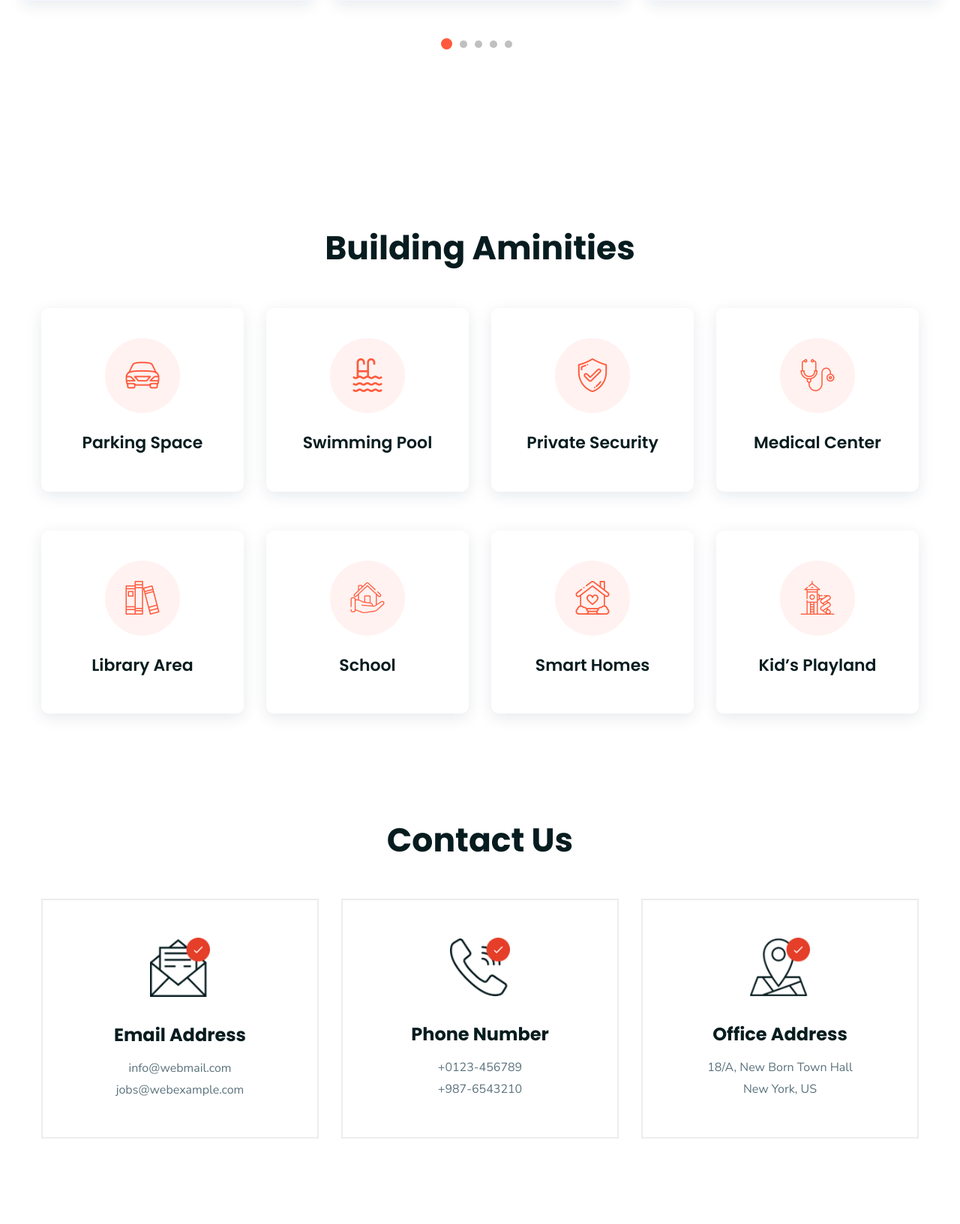
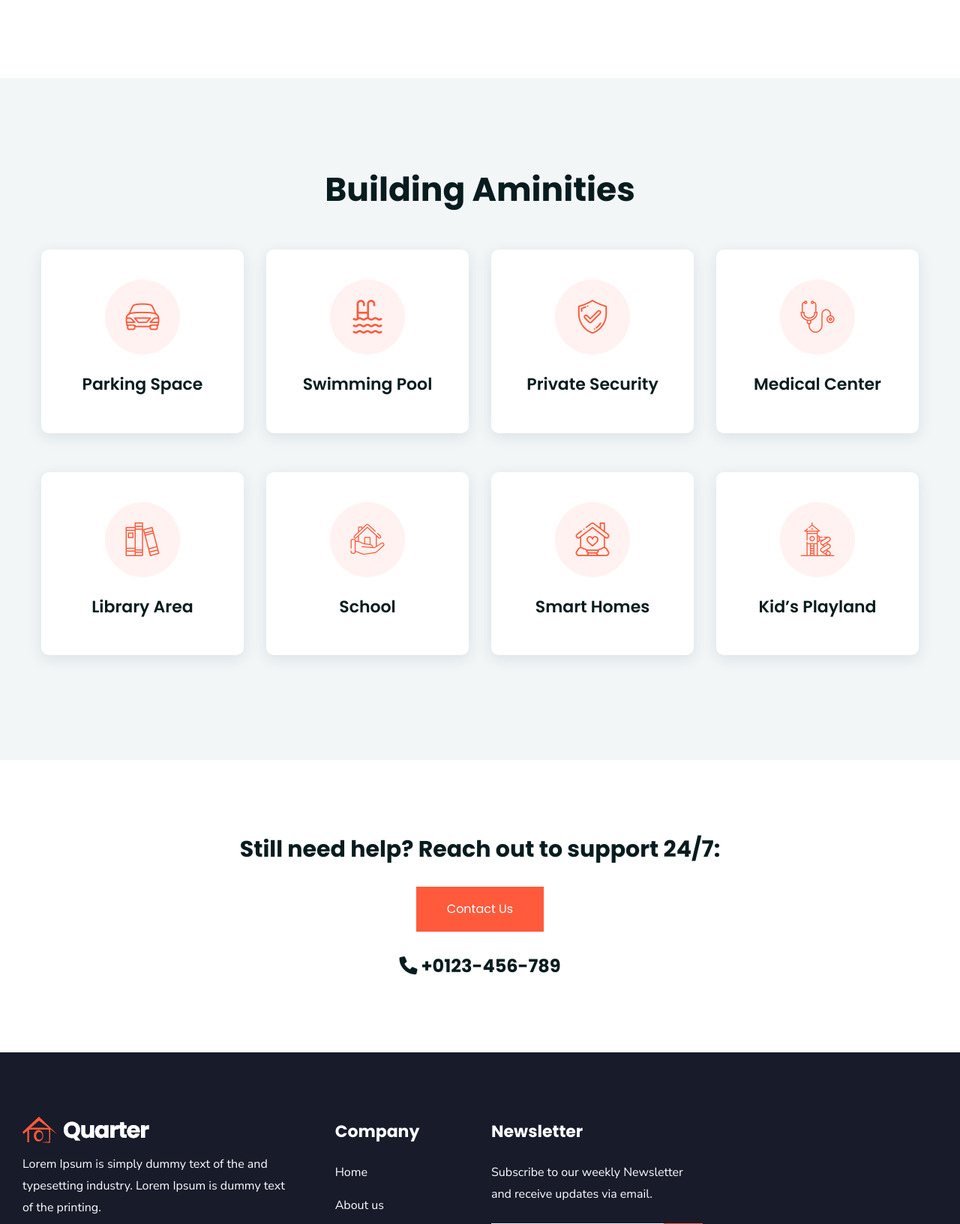
Before and after one commit to umairabbas786/nsassociates, a PHP site: page / in a window 1280 px wide. Shown: the part 2933-4566 px from the top of the page at 75% size. Run offline with PHP 8.4, Linux system fonts and the light colour scheme; some web fonts are replaced.

Commit message:
new changes made

```diff
--- a/About.php
+++ b/About.php
@@ -3,7 +3,7 @@
 <div class="body-wrapper">
 <?php include "components/nav.php"; ?>
     <!-- BREADCRUMB AREA START -->
-    <div class="ltn__breadcrumb-area text-left bg-overlay-white-10 bg-image "  data-bs-bg="img/bg/14.jpg">
+    <div class="ltn__breadcrumb-area text-left bg-overlay-white-10 bg-image mb-5"  data-bs-bg="img/bg/14.jpg">
         <div class="container">
             <div class="row">
                 <div class="col-lg-12">
@@ -181,7 +181,7 @@
     </div>
     <!-- OUR HISTORY AREA END -->
     <!-- Our Services Start -->
-    <div class="ltn__feature-area section-bg-1 pt-120 pb-90 mb-120---">
+    <div class="ltn__feature-area section-bg-1 py-5 mb-5">
         <div class="container">
             <div class="row">
                 <div class="col-lg-12">
--- a/components/footer.php
+++ b/components/footer.php
@@ -75,7 +75,7 @@
                 <div class="row">
                     <div class="col-md-6 col-12">
                         <div class="ltn__copyright-design clearfix">
-                            <p>All Rights Reserved @ NIHASWI SOLUTIONS <span class="current-year"></span></p>
+                            <p>All Rights Reserved <a href="https://nihaswisolutions.com">NIHASWI SOLUTIONS</a> &copy;<span class="current-year"></span></p>
                         </div>
                     </div>
                     <!-- <div class="col-md-6 col-12 align-self-center">
--- a/components/nav.php
+++ b/components/nav.php
@@ -63,16 +63,7 @@
                 <div class="col">
                     <div class="site-logo-wrap">
                         <div class="site-logo">
-                            <a href="index.php"><img src="img/blog/N&S_Associates_logo.png" alt="Logo" width="300" height="150"></a>
-                        </div>
-                        <div class="get-support clearfix d-none">
-                            <div class="get-support-icon">
-                                <i class="icon-call"></i>
-                            </div>
-                            <div class="get-support-info">
-                                <h6>Get Support</h6>
-                                <h4><a href="tel:+123456789">123-456-789-10</a></h4>
-                            </div>
+                            <a href="index.php"><img src="img/blog/n&S_logo.png" alt="Logo" height="60"></a>
                         </div>
                     </div>
                 </div>
@@ -119,7 +110,7 @@
     <div class="ltn__utilize-menu-inner ltn__scrollbar">
         <div class="ltn__utilize-menu-head">
             <div class="site-logo">
-                <a href="index-2.html"><img src="img/logo.png" alt="Logo"></a>
+                <a href="index.php"><img src="img/blog/n&S_logo.png" alt="Logo" height="60"></a>
             </div>
             <button class="ltn__utilize-close">×</button>
         </div>
--- a/contact.php
+++ b/contact.php
@@ -3,7 +3,7 @@
 <div class="body-wrapper">
     <?php include "components/nav.php"; ?>
     <!-- BREADCRUMB AREA START -->
-    <div class="ltn__breadcrumb-area text-left bg-overlay-white-30 bg-image " data-bs-bg="img/bg/14.jpg">
+    <div class="ltn__breadcrumb-area text-left bg-overlay-white-30 bg-image mb-5" data-bs-bg="img/bg/14.jpg">
         <div class="container">
             <div class="row">
                 <div class="col-lg-12">
@@ -11,7 +11,7 @@
                         <h1 class="page-title">Contact Us</h1>
                         <div class="ltn__breadcrumb-list">
                             <ul>
-                                <li><a href="index-2.html"><span class="ltn__secondary-color"><i
+                                <li><a href="index.php"><span class="ltn__secondary-color"><i
                                                 class="fas fa-home"></i></span> Home</a></li>
                                 <li>Contact</li>
                             </ul>
@@ -24,7 +24,7 @@
     <!-- BREADCRUMB AREA END -->
 
     <!-- CONTACT ADDRESS AREA START -->
-    <div class="ltn__contact-address-area mb-90">
+    <div class="ltn__contact-address-area mb-5">
         <div class="container">
             <div class="row">
                 <div class="col-lg-4">
--- a/index.php
+++ b/index.php
@@ -330,7 +330,7 @@
         </div>
     </div>
     <!-- CATEGORY AREA START -->
-    <div class="ltn__category-area ltn__product-gutter section-bg-1--- pt-115 pb-90 ">
+    <div class="ltn__feature-area section-bg-1 pt-120 pb-90 mb-120---">
         <div class="container">
             <div class="row">
                 <div class="col-lg-12">
@@ -411,51 +411,16 @@
     <!-- CATEGORY AREA END -->
     <!-- CONTACT ADDRESS AREA START -->
     <div class="row">
-                <div class="col-lg-12">
-                    <div class="section-title-area ltn__section-title-2--- text-center">
-                        <!-- <h6 class="section-subtitle section-subtitle-2 ltn__secondary-color">FAQ</h6> -->
-                        <h1 class="section-title">Contact Us</h1>
-                    </div>
+        <div class="col-lg-12">
+            <div class="need-support text-center mt-100 mb-100">
+                <h2>Still need help? Reach out to support 24/7:</h2>
+                <div class="btn-wrapper mb-30">
+                    <a href="contact.php" class="theme-btn-1 btn">Contact Us</a>
                 </div>
-            </div>
-    <div class="ltn__contact-address-area mb-90">
-        <div class="container">
-            <div class="row">
-                <div class="col-lg-4">
-                    <div class="ltn__contact-address-item ltn__contact-address-item-3 box-shadow">
-                        <div class="ltn__contact-address-icon">
-                            <img src="img/icons/10.png" alt="Icon Image">
-                        </div>
-                        <h3>Email Address</h3>
-                        <p>info@webmail.com <br>
-                            jobs@webexample.com</p>
-                    </div>
-                </div>
-                <div class="col-lg-4">
-                    <div class="ltn__contact-address-item ltn__contact-address-item-3 box-shadow">
-                        <div class="ltn__contact-address-icon">
-                            <img src="img/icons/11.png" alt="Icon Image">
-                        </div>
-                        <h3>Phone Number</h3>
-                        <p>+0123-456789 <br> +987-6543210</p>
-                    </div>
-                </div>
-                <div class="col-lg-4">
-                    <div class="ltn__contact-address-item ltn__contact-address-item-3 box-shadow">
-                        <div class="ltn__contact-address-icon">
-                            <img src="img/icons/12.png" alt="Icon Image">
-                        </div>
-                        <h3>Office Address</h3>
-                        <p>18/A, New Born Town Hall <br>
-                            New York, US</p>
-                    </div>
-                </div>
+                <h3 class="animated fadeIn"><i class="fas fa-phone"></i> +0123-456-789</h3>
             </div>
         </div>
-     </div>
-    <!-- CATEGORY AREA END -->
-    <!-- PRODUCT SLIDER AREA END -->
-    <!-- FEATURE AREA END -->
+    </div>
 
     <?php include "components/footer.php"; ?>
 </div>
--- a/property.php
+++ b/property.php
@@ -3,7 +3,7 @@
 <div class="body-wrapper">
     <?php include "components/nav.php"; ?>
     <!-- BREADCRUMB AREA START -->
-    <div class="ltn__breadcrumb-area text-left bg-overlay-white-30 bg-image " data-bs-bg="img/bg/14.jpg">
+    <div class="ltn__breadcrumb-area text-left bg-overlay-white-30 bg-image mb-5" data-bs-bg="img/bg/14.jpg">
         <div class="container">
             <div class="row">
                 <div class="col-lg-12">
@@ -11,7 +11,7 @@
                         <h1 class="page-title">Properties</h1>
                         <div class="ltn__breadcrumb-list">
                             <ul>
-                                <li><a href="property.php"><span class="ltn__secondary-color"><i
+                                <li><a href="index.php"><span class="ltn__secondary-color"><i
                                                 class="fas fa-home"></i></span> Home</a></li>
                                 <li>Properties</li>
                             </ul>
@@ -23,7 +23,7 @@
     </div>
     <!-- BREADCRUMB AREA END -->
     <!-- PRODUCT DETAILS AREA START -->
-    <div class="ltn__product-area ltn__product-gutter mb-100">
+    <div class="ltn__product-area ltn__product-gutter mb-5">
         <div class="container">
             <div class="row">
                 <div class="col-lg-12">
```
Also changed, not shown: img/blog/n&s_logo.png (added), img/favicon.png, img/team/1.jpg (deleted), img/team/2.jpg (deleted), img/team/3.jpg (deleted), img/team/4.jpg (deleted), img/team/5.jpg (deleted), img/team/6.jpg (deleted), img/team/7.jpg (deleted), img/team/8.jpg (deleted), img/testimonial/1.jpg (deleted), img/testimonial/2.jpg (deleted), img/testimonial/3.jpg (deleted), img/testimonial/4.jpg (deleted).
